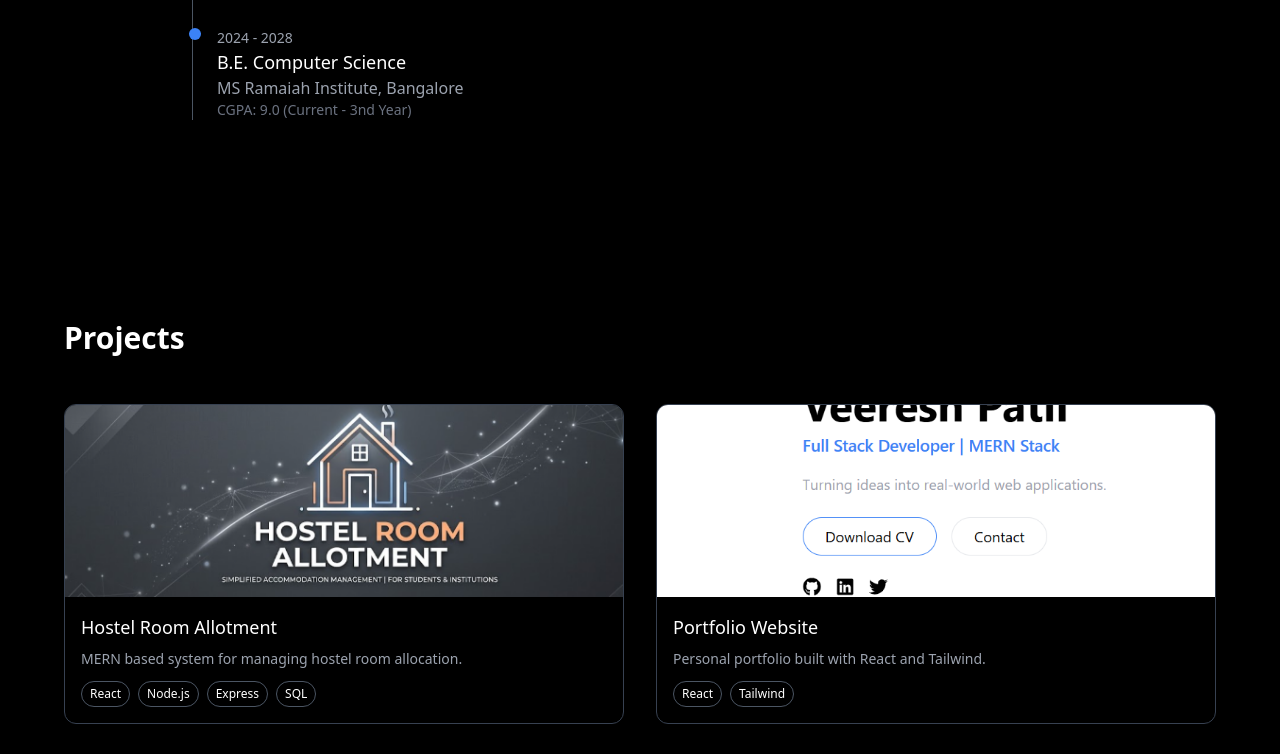
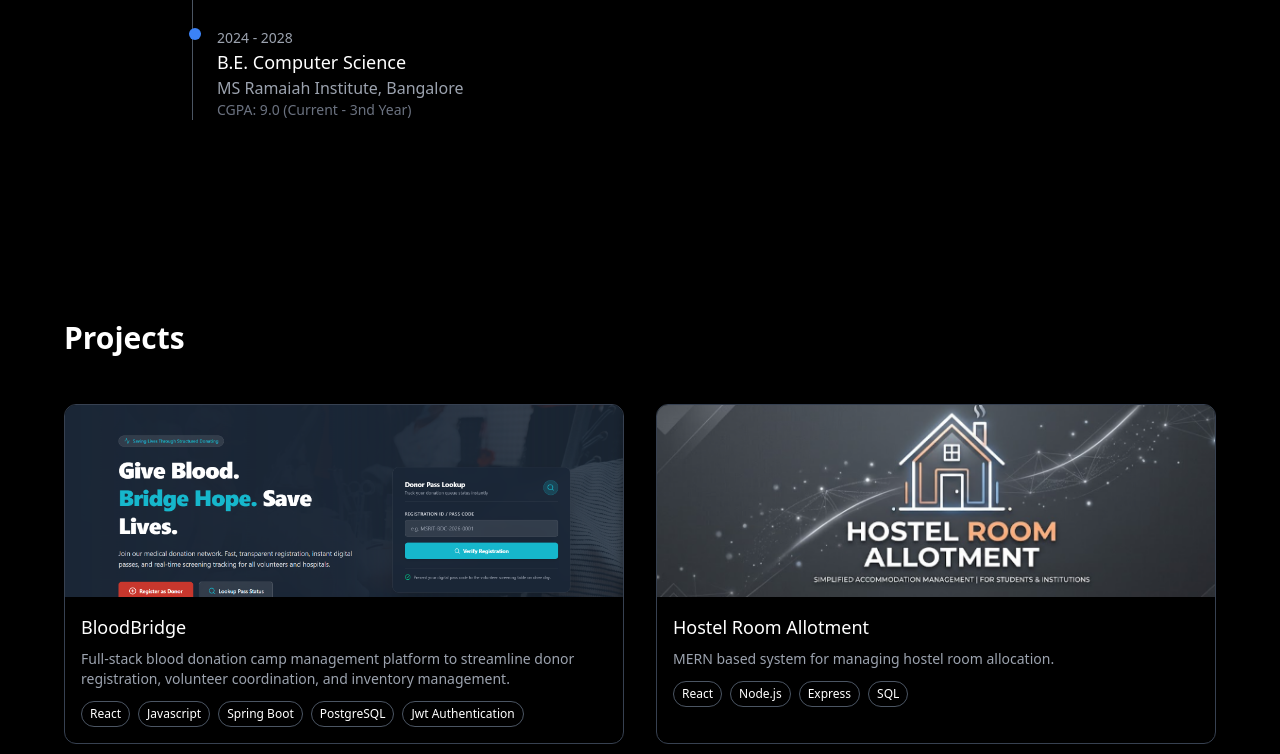
Before and after one commit to carry2408/PortfolioApp, a React (Vite) app in the folder portfolio/: page / in a window 1280 px wide. Shown: the part 2000-2754 px from the top of the page. Built offline with nearby package versions, Linux system fonts and the light colour scheme.

Commit message:
added new 2 projects

```diff
--- a/portfolio/src/components/Projects.jsx
+++ b/portfolio/src/components/Projects.jsx
@@ -2,13 +2,21 @@ import { motion } from "framer-motion";
 
 export default function Projects({ darkMode }) {
   const projects = [
+    {
+      title: "BloodBridge",
+      desc: "Full-stack blood donation camp management platform to streamline donor registration, volunteer coordination, and inventory management.",
+      tech: ["React", "Javascript", "Spring Boot", "PostgreSQL", "Jwt Authentication"],
+      img: "/bloodbridge.png",
+      github: "https://github.com/carry2408/BloodBridge",
+      live: "https://blood-bridge-blood-donation.vercel.app/",
+    },
     {
       title: "Hostel Room Allotment",
       desc: "MERN based system for managing hostel room allocation.",
       tech: ["React", "Node.js", "Express", "SQL"],
       img: "/hostel.png",
       github: "https://github.com/carry2408/Hostel-Allotment",
-      live: "                     ",
+      live: "https://hostel-allotment-two.vercel.app/login",
     },
     {
       title: "Portfolio Website",
@@ -17,6 +25,15 @@ export default function Projects({ darkMode }) {
       img: "/portfolio.png",
       github: "https://github.com/carry2408/PortfolioApp",
       live: "#",
+    },
+
+    {
+      title: "TaskFlow (Made for team work)",
+      desc: "Full-stack Jira-inspired agile project management and issue-tracking platform featuring Kanban boards, sprint lifecycle management, team collaboration, and role-based access control.",
+      tech: ["React", "Spring Boot", "PostgreSQL", "Redis", "Docker", "Tailwind CSS", "JWT Authentication"],
+      img: "/taskflow.png",
+      github: "https://github.com/carry2408/TaskFlow",
+      live: "#", // update with your live deployment URL if different
     },
     {
       title: "Airbnb Clone",
@@ -39,9 +56,8 @@ export default function Projects({ darkMode }) {
   return (
     <section
       id="projects"
-      className={`px-6 py-20 ${
-        darkMode ? "bg-black text-white" : "bg-white text-black"
-      }`}
+      className={`px-6 py-20 ${darkMode ? "bg-black text-white" : "bg-white text-black"
+        }`}
     >
       <div className="max-w-6xl mx-auto">
         <h2 className="text-3xl font-semibold mb-12">Projects</h2>
```
Also changed, not shown: portfolio/public/bloodbridge.png (added), portfolio/public/taskflow.png (added).
